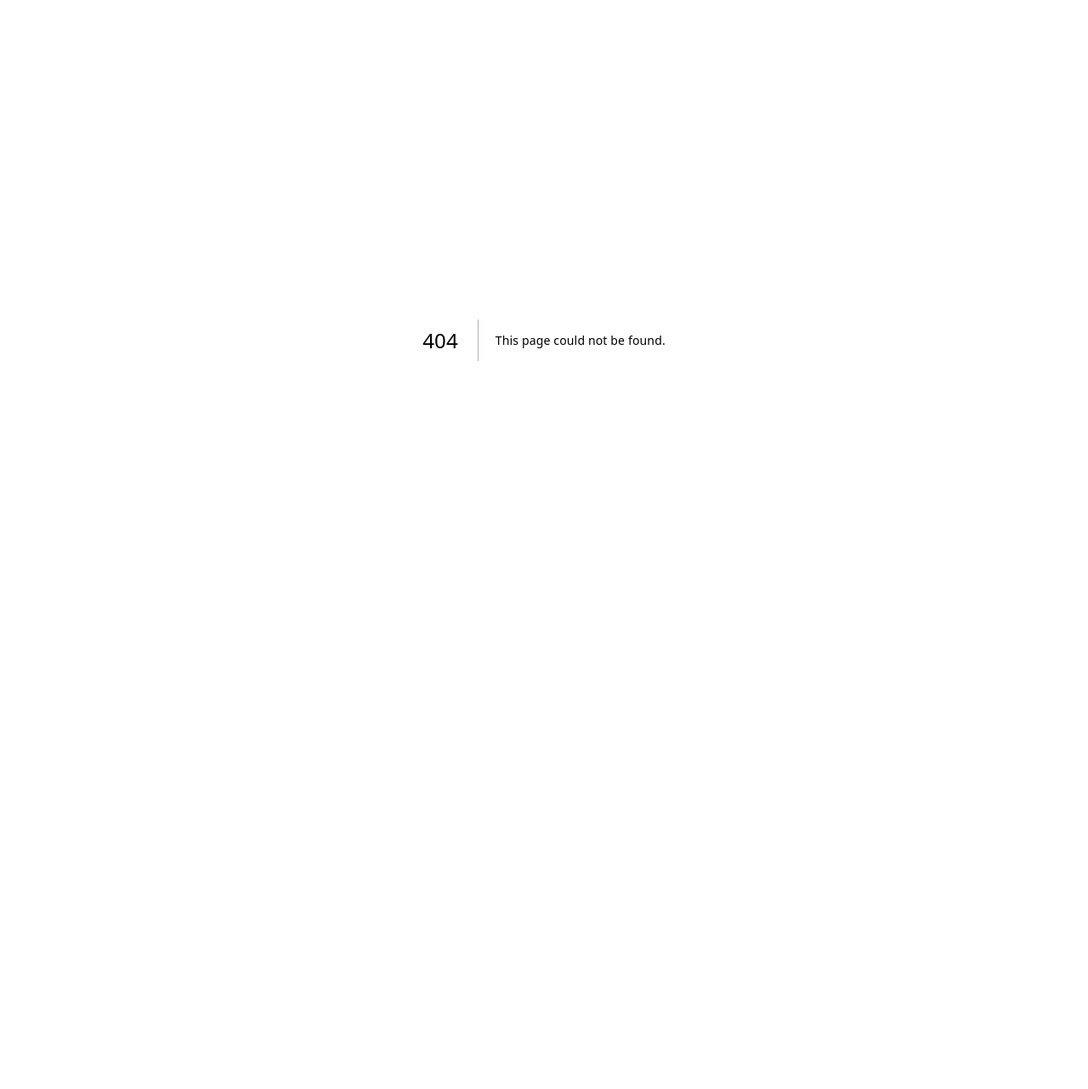
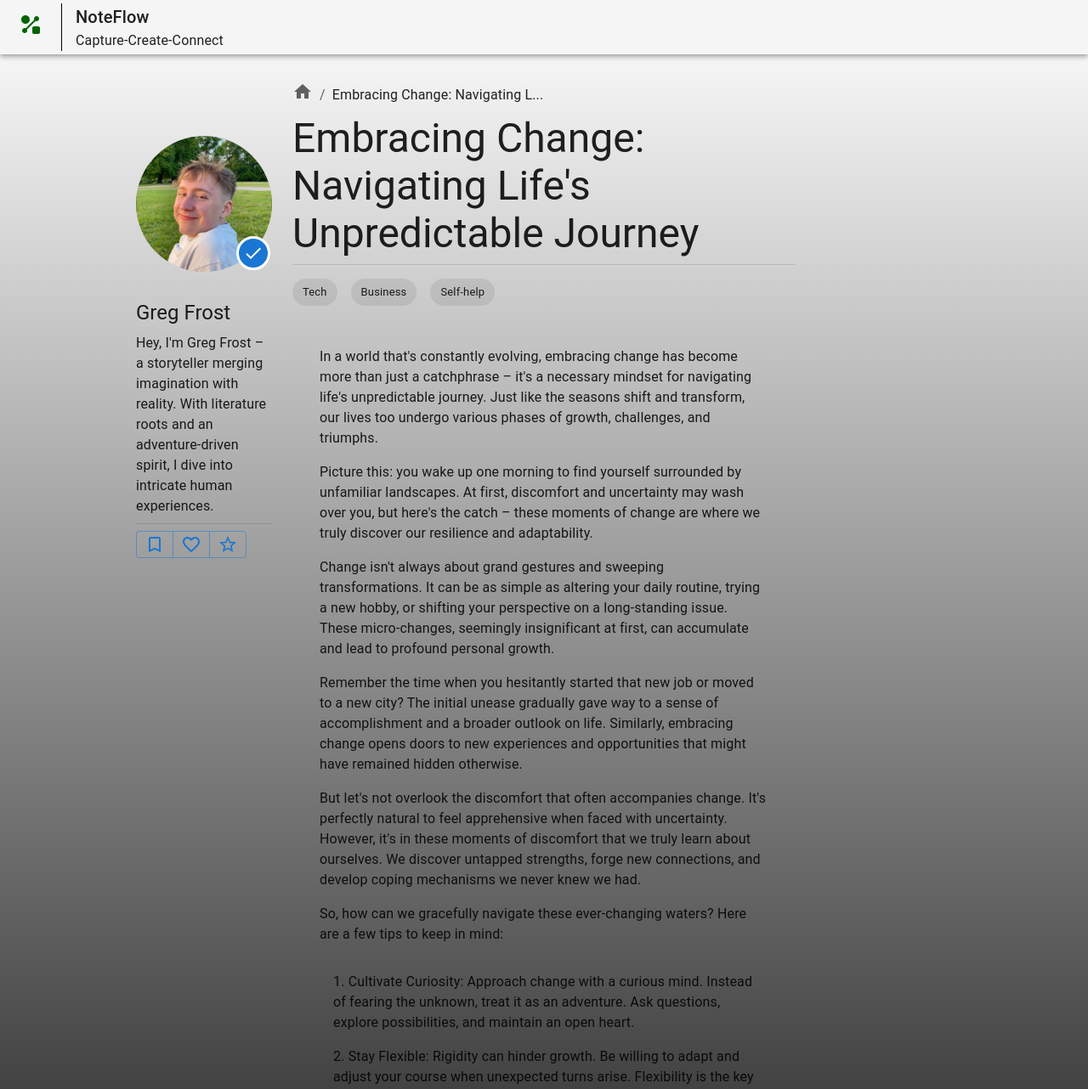
Before and after one commit to FrostGreg/noteflow, a Next.js app: page /pages in a window 1280 px wide. Before the commit this address had no page. Shown: the top 1282 px of the page at 85% size. Before the commit the page ends 800 px from the top, so only its background shows below. Built offline with nearby package versions, Linux system fonts and the light colour scheme.

Commit message:
feat: create dummy home page and article page

```diff
--- a/src/app/components/Article.tsx
+++ b/src/app/components/Article.tsx
@@ -1,23 +1,34 @@
+import { Home } from "@mui/icons-material";
 import {
   Box,
   Breadcrumbs,
   Chip,
   Container,
   Divider,
-  Link,
+  List,
+  ListItem,
   Typography,
 } from "@mui/material";
+import Link from "next/link";
 
-const Article = () => (
+const Article = () => {
+  const Title = "Embracing Change: Navigating Life's Unpredictable Journey";
+  const maxTitleLength = 30;
+
+  return (
     <Container>
       <Breadcrumbs aria-label="breadcrumb">
-      <Link underline="hover" color="inherit" href="/">
-        Home
+        <Link color="inherit" href="../pages">
+          <Home />
         </Link>
-      <Typography color="text.primary">Breadcrumbs</Typography>
+        <Typography color="text.primary">
+          {Title.length > maxTitleLength
+            ? Title.substring(0, maxTitleLength) + "..."
+            : Title}
+        </Typography>
       </Breadcrumbs>
       <Typography variant="h3" component="h1" sx={{ marginY: "8px" }}>
-      Embracing Change: Navigating Life&apos;s Unpredictable Journey
+        {Title}
       </Typography>
       <Divider sx={{ marginBottom: "16px" }} />
       <Box sx={{ display: "flex", gap: "1rem" }}>
@@ -25,49 +36,93 @@ const Article = () => (
         <Chip label="Business" />
         <Chip label="Self-help" />
       </Box>
-    <Typography sx={{ marginTop: "48px", marginX: "2rem" }}>
-      In a world that's constantly evolving, embracing change has become more
-      than just a catchphrase – it's a necessary mindset for navigating life's
-      unpredictable journey. Just like the seasons shift and transform, our
-      lives too undergo various phases of growth, challenges, and triumphs.
+      <Box sx={{ marginX: "2rem" }}>
+        <Typography sx={{ marginTop: "48px" }}>
+          In a world that's constantly evolving, embracing change has become
+          more than just a catchphrase – it's a necessary mindset for navigating
+          life's unpredictable journey. Just like the seasons shift and
+          transform, our lives too undergo various phases of growth, challenges,
+          and triumphs.
+        </Typography>
+        <Typography my={2}>
           Picture this: you wake up one morning to find yourself surrounded by
-      unfamiliar landscapes. At first, discomfort and uncertainty may wash over
-      you, but here's the catch – these moments of change are where we truly
-      discover our resilience and adaptability. Change isn't always about grand
-      gestures and sweeping transformations. It can be as simple as altering
-      your daily routine, trying a new hobby, or shifting your perspective on a
-      long-standing issue. These micro-changes, seemingly insignificant at
-      first, can accumulate and lead to profound personal growth. Remember the
-      time when you hesitantly started that new job or moved to a new city? The
-      initial unease gradually gave way to a sense of accomplishment and a
-      broader outlook on life. Similarly, embracing change opens doors to new
-      experiences and opportunities that might have remained hidden otherwise.
-      But let's not overlook the discomfort that often accompanies change. It's
-      perfectly natural to feel apprehensive when faced with uncertainty.
-      However, it's in these moments of discomfort that we truly learn about
-      ourselves. We discover untapped strengths, forge new connections, and
-      develop coping mechanisms we never knew we had. So, how can we gracefully
-      navigate these ever-changing waters? Here are a few tips to keep in mind:
-      Cultivate Curiosity: Approach change with a curious mind. Instead of
-      fearing the unknown, treat it as an adventure. Ask questions, explore
-      possibilities, and maintain an open heart. Stay Flexible: Rigidity can
-      hinder growth. Be willing to adapt and adjust your course when unexpected
-      turns arise. Flexibility is the key to riding the waves of change.
-      Mindfulness Matters: Ground yourself in the present moment. Mindfulness
-      can alleviate the anxiety that often accompanies change by helping you
-      focus on what's happening right now, rather than worrying about an
-      uncertain future. Seek Support: You're not alone on this journey. Lean on
-      friends, family, or even professionals for guidance and support. Sharing
-      your experiences can often lighten the emotional load. Celebrate Small
-      Wins: Acknowledge your progress, no matter how minor. Every step you take
-      toward embracing change is a victory worth celebrating. Remember, change
-      is a constant in life – an ever-present force that shapes us, challenges
-      us, and ultimately propels us forward. By embracing change with an open
-      heart and a curious mind, you can turn life's uncertainties into
-      opportunities for growth and transformation. So, step into the unknown
-      with confidence, and let the journey unfold.
+          unfamiliar landscapes. At first, discomfort and uncertainty may wash
+          over you, but here's the catch – these moments of change are where we
+          truly discover our resilience and adaptability.
         </Typography>
+        <Typography my={2}>
+          Change isn't always about grand gestures and sweeping transformations.
+          It can be as simple as altering your daily routine, trying a new
+          hobby, or shifting your perspective on a long-standing issue. These
+          micro-changes, seemingly insignificant at first, can accumulate and
+          lead to profound personal growth.
+        </Typography>
+        <Typography my={2}>
+          Remember the time when you hesitantly started that new job or moved to
+          a new city? The initial unease gradually gave way to a sense of
+          accomplishment and a broader outlook on life. Similarly, embracing
+          change opens doors to new experiences and opportunities that might
+          have remained hidden otherwise.
+        </Typography>
+        <Typography my={2}>
+          But let's not overlook the discomfort that often accompanies change.
+          It's perfectly natural to feel apprehensive when faced with
+          uncertainty. However, it's in these moments of discomfort that we
+          truly learn about ourselves. We discover untapped strengths, forge new
+          connections, and develop coping mechanisms we never knew we had.
+        </Typography>
+        <Typography my={2}>
+          So, how can we gracefully navigate these ever-changing waters? Here
+          are a few tips to keep in mind:
+        </Typography>
+        <List>
+          <ListItem>
+            <Typography>
+              1. Cultivate Curiosity: Approach change with a curious mind.
+              Instead of fearing the unknown, treat it as an adventure. Ask
+              questions, explore possibilities, and maintain an open heart.
+            </Typography>
+          </ListItem>
+          <ListItem>
+            <Typography>
+              2. Stay Flexible: Rigidity can hinder growth. Be willing to adapt
+              and adjust your course when unexpected turns arise. Flexibility is
+              the key to riding the waves of change.
+            </Typography>
+          </ListItem>
+          <ListItem>
+            <Typography>
+              3. Mindfulness Matters: Ground yourself in the present moment.
+              Mindfulness can alleviate the anxiety that often accompanies
+              change by helping you focus on what's happening right now, rather
+              than worrying about an uncertain future.
+            </Typography>
+          </ListItem>
+          <ListItem>
+            <Typography>
+              4. Seek Support: You're not alone on this journey. Lean on
+              friends, family, or even professionals for guidance and support.
+              Sharing your experiences can often lighten the emotional load.
+            </Typography>
+          </ListItem>
+          <ListItem>
+            <Typography>
+              5. Celebrate Small Wins: Acknowledge your progress, no matter how
+              minor. Every step you take toward embracing change is a victory
+              worth celebrating.
+            </Typography>
+          </ListItem>
+        </List>
+        <Typography>
+          Remember, change is a constant in life – an ever-present force that
+          shapes us, challenges us, and ultimately propels us forward. By
+          embracing change with an open heart and a curious mind, you can turn
+          life's uncertainties into opportunities for growth and transformation.
+          So, step into the unknown with confidence, and let the journey unfold.
+        </Typography>
+      </Box>
     </Container>
   );
+};
 
 export default Article;
--- a/src/app/components/Header.tsx
+++ b/src/app/components/Header.tsx
@@ -1,4 +1,9 @@
+import { ShapeLine } from "@mui/icons-material";
 import { AppBar, Box, Toolbar, Typography } from "@mui/material";
+import { Fira_Code } from "next/font/google";
+import Link from "next/link";
+
+const firaCode = Fira_Code({ subsets: ["latin"] });
 
 const Header = () => (
   <AppBar
@@ -7,11 +12,21 @@ const Header = () => (
     sx={{ marginBottom: [null, null, "2rem"] }}
   >
     <Toolbar>
-      <Box>
-        <Typography variant="h6" component="div" sx={{ flexGrow: 1 }}>
+      <Link href="../">
+        <ShapeLine sx={{ color: "darkgreen", marginRight: "1.5rem" }} />
+      </Link>
+      <Box sx={{ borderLeft: "1px solid black", paddingLeft: "1rem" }}>
+        <Typography
+          variant="h6"
+          component="div"
+          sx={{ flexGrow: 1 }}
+          className={firaCode.className}
+        >
           NoteFlow
         </Typography>
-        <Typography>Capture-Create-Connect</Typography>
+        <Typography className={firaCode.className}>
+          Capture-Create-Connect
+        </Typography>
       </Box>
     </Toolbar>
   </AppBar>
--- a/src/app/components/ProfileCard.tsx
+++ b/src/app/components/ProfileCard.tsx
@@ -1,6 +1,7 @@
 import {
   Bookmark,
   BookmarkBorder,
+  Done,
   Favorite,
   FavoriteBorder,
   Star,
@@ -13,6 +14,8 @@ import {
   Box,
   ButtonGroup,
   Button,
+  Badge,
+  Tooltip,
 } from "@mui/material";
 
 import ProfilePic from "../../../public/avatar.png";
@@ -28,12 +31,28 @@ const ProfileCard = () => (
         marginY: "32px",
       }}
     >
-      <Box
+      <Badge
+        badgeContent={
+          <Tooltip title="NoteFlow Owner">
+            <Done />
+          </Tooltip>
+        }
+        color="primary"
+        overlap="circular"
+        anchorOrigin={{
+          vertical: "bottom",
+          horizontal: "right",
+        }}
         sx={{
           marginY: "32px",
-          maxWidth: "11rem",
-          minWidth: "8rem",
+          width: "clamp(8rem, 100%, 11rem)",
           aspectRatio: "1 / 1",
+          "& .MuiBadge-badge": {
+            width: "25%",
+            height: "25%",
+            borderRadius: "50%",
+            border: "3px solid white",
+          },
         }}
       >
         <Avatar sx={{ width: "100%", height: "100%", overflow: "hidden" }}>
@@ -44,7 +63,7 @@ const ProfileCard = () => (
             style={{ objectFit: "cover" }}
           />
         </Avatar>
-      </Box>
+      </Badge>
       <Box>
         <Typography variant="h5">Greg Frost</Typography>
         <Typography sx={{ marginY: "8px" }}>
--- /dev/null
+++ b/src/app/pages/page.tsx
@@ -0,0 +1,21 @@
+import Grid from "@mui/joy/Grid";
+import ProfileCard from "../components/ProfileCard";
+import Article from "../components/Article";
+import Header from "../components/Header";
+
+const MvpPage = () => (
+  <>
+    <Header />
+    <Grid container sx={{ flexGrow: 1 }}>
+      <Grid md>
+        <ProfileCard />
+      </Grid>
+      <Grid md={6}>
+        <Article />
+      </Grid>
+      <Grid md></Grid>
+    </Grid>
+  </>
+);
+
+export default MvpPage;
```
Also changed, not shown: src/app/page.tsx (+8 -12 lines). Lines whose indentation alone changed are shown as unchanged.
